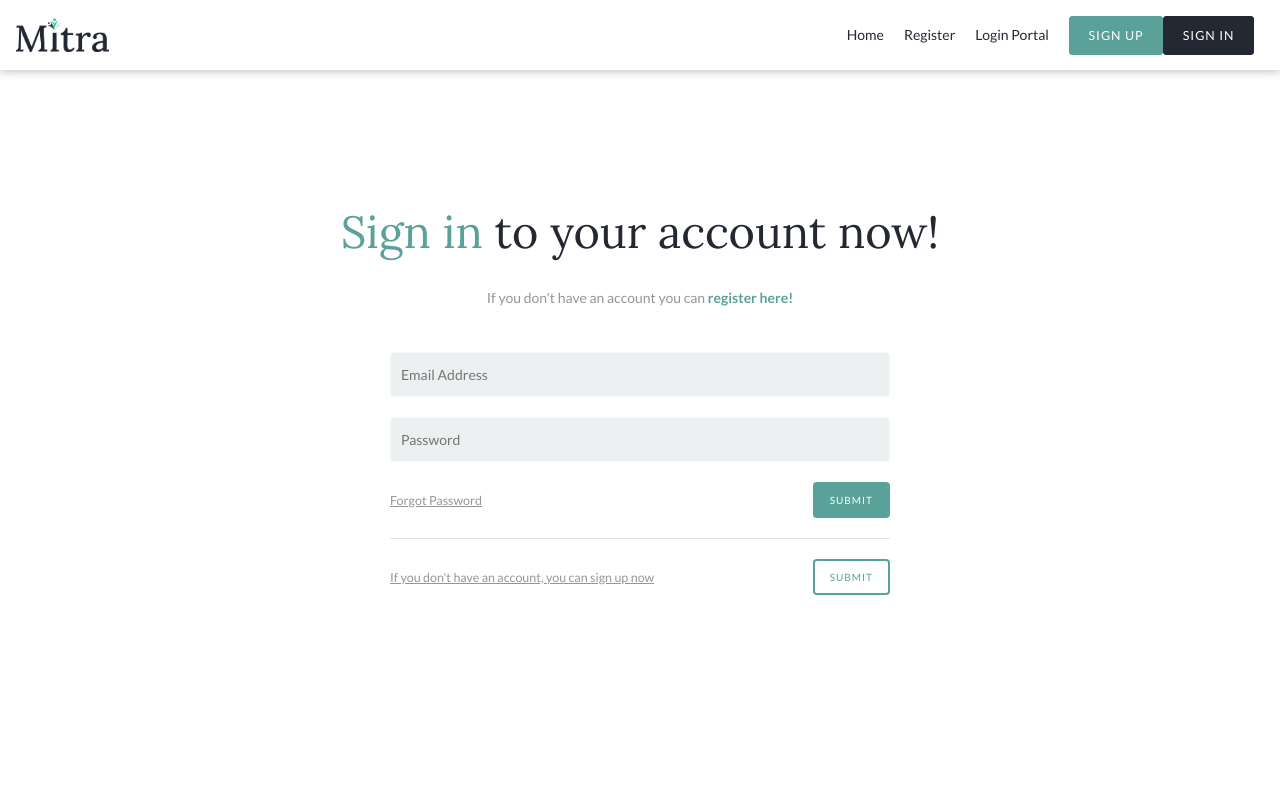
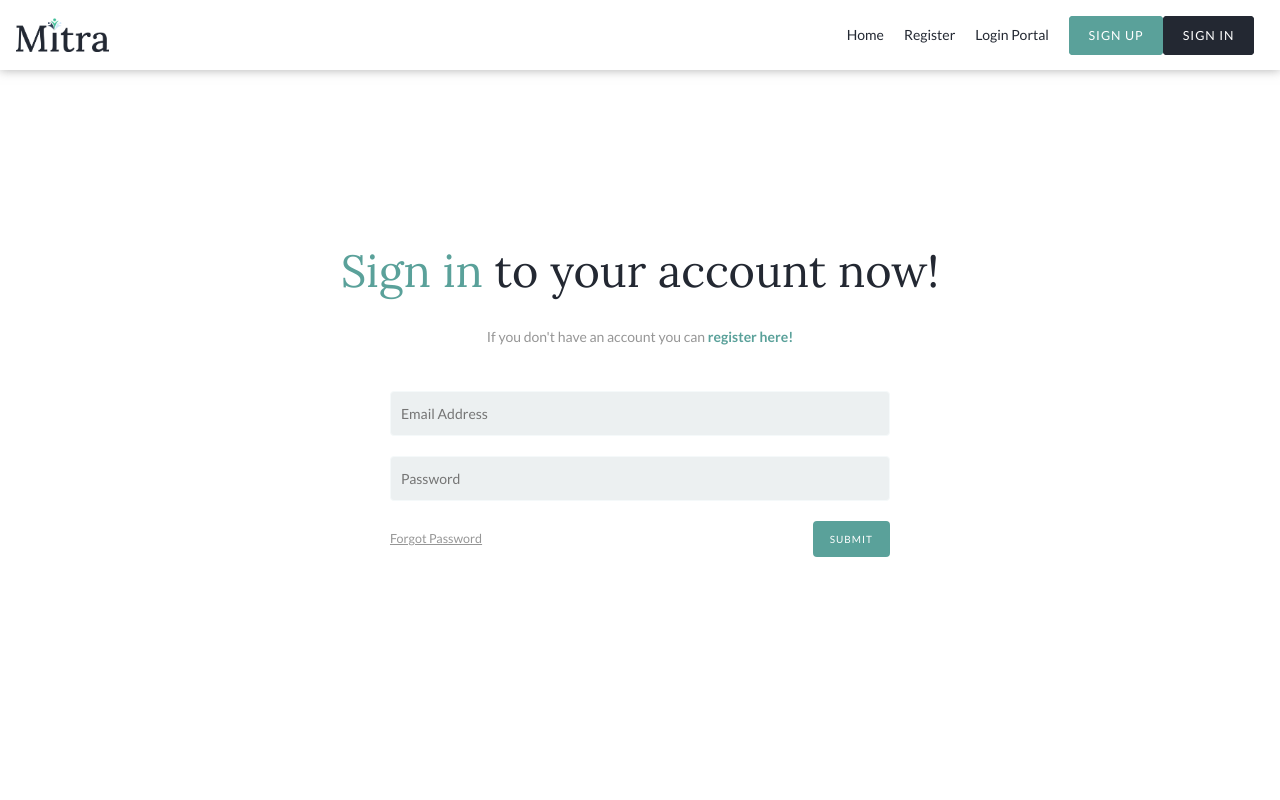
Before and after one commit to XaviRB/Mitra, a React (Create React App) app: page /Signin in a window 1280 px wide. Shown: the top 800 px of the page. Built offline with nearby package versions, Linux system fonts and the light colour scheme.

Commit message:
Added sign in feature

```diff
--- a/src/Firebase.js
+++ b/src/Firebase.js
@@ -17,22 +17,35 @@ const firebaseConfig = {
 // Initialize Firebase
 const app = initializeApp(firebaseConfig);
 
+const getFriendlyErrorMessage = (errorCode) => {
+  switch (errorCode) {
+    case 'auth/invalid-email':
+      return 'The email address is not valid.';
+    case 'auth/user-disabled':
+      return 'The user account has been disabled by an administrator.';
+    case 'auth/user-not-found':
+      return 'There is no user record corresponding to this email. Please check your email and try again.';
+    case 'auth/wrong-password':
+      return 'The password is invalid. Please check your password and try again.';
+    default:
+      return 'An error occurred. Please try again.';
+  }
+};
 //Creating user with email and password
 export const signUp = (email, password) => {
   const auth = getAuth();
   return createUserWithEmailAndPassword(auth, email, password);
 };
-
+//Sign in
 export const signIn = (email, password) => {
   const auth = getAuth();
   return signInWithEmailAndPassword(auth, email, password)
-    .then(() => {
-      console.log("true");  // Log "true" to the console if sign-in is successful
-      return true;  // Return true after successfully signing in
+    .then((userCredential) => {
+      console.log("Sign-in successful:", userCredential);
+      return userCredential;
     })
     .catch((error) => {
-      console.log(error);  // Log any errors that occur during sign-in
-      return false;  // Return false if sign-in fails
+      console.log("Sign-in error:", error);
+      throw error; // Throw the error so that it's caught in the Signin component
     });
-
 };
--- a/src/Signin.jsx
+++ b/src/Signin.jsx
@@ -1,8 +1,36 @@
 import  React  from 'react';
 import {LandingNavbar} from './Navbar';
 import {Footer} from './Footer'
+import { Link,useNavigate } from 'react-router-dom';
+import { signIn } from './Firebase.js';
+import { useState } from 'react';
+import Home from './Home'
 
 function Signin(){
+    const [email, setEmail] = useState('');
+    const [password, setPassword] = useState('');
+    const [error, setError] = useState(null);
+    const navigate = useNavigate();
+
+
+  const handleSignIn = (event) => {
+
+    event.preventDefault();
+    signIn(email, password)
+      .then((userCredential) => {
+        // Sign-in successful
+        const user = userCredential.user;
+
+        // ...
+        navigate('/Home')
+      })
+      .catch((error) => {
+        // Sign-in failed
+        const errorCode = error.code;
+        const errorMessage = error.message;
+        setError(errorMessage);
+      });
+  };
     return(
     <>
         {/* ----------------SEO-Optimization---------------- */}
@@ -29,8 +57,6 @@ function Signin(){
         />
         {/* Bar */}
         <LandingNavbar/>
-        {/* Header Section */}
-        {/* Header Javascript */}
         {/* Login Section */}
         <section className="login">
             <div className="container">
@@ -40,13 +66,13 @@ function Signin(){
                     <span>Sign in</span> to your account now!
                 </h2>
                 <p>
-                    If you don't have an account you can <a href="#">register here!</a>
+                    If you don't have an account you can <Link to='/Register'>register here!</Link>
                 </p>
                 </div>
                 <div className="login-form">
                     <div>
-                    <form name="login" method="POST" data-netlify="true">
-                    <input type="hidden" name="form-name" defaultValue="login" />
+                    {error && <div>{error}</div>}
+                <form onSubmit={handleSignIn}>
                   <div className="login-item">
                     <input
                       type="email"
@@ -55,16 +81,20 @@ function Signin(){
                       className="input"
                       placeholder="Email Address"
                       required=""
+                      value={email}
+                      onChange={(event) => setEmail(event.target.value)}
                     />
                   </div>
                   <div className="login-item">
                     <input
-                        type="text"
+                      type="password"
                       name="Password"
                       id="password"
                       className="input"
                       placeholder="Password"
                       required=""
+                      value={password}
+                      onChange={(event) => setPassword(event.target.value)}
                     />
                   </div>
                   <div className="login-feature">
@@ -76,20 +106,6 @@ function Signin(){
                         type="submit"
                         defaultValue="Login"
                         className="btn-submit"
-                        />
-                        </div>
-                    </div>
-                    <div className="login-feature" id="login-feature">
-                        <div className="login-link">
-                        <a href="#">
-                            If you don't have an account, you can sign up now
-                        </a>
-                        </div>
-                        <div className="login-submit">
-                        <input
-                            type="submit"
-                            defaultValue="Sign Up"
-                            className="btn-submit2"
                       />
                     </div>
                   </div>
```
Lines whose indentation alone changed are shown as unchanged.
